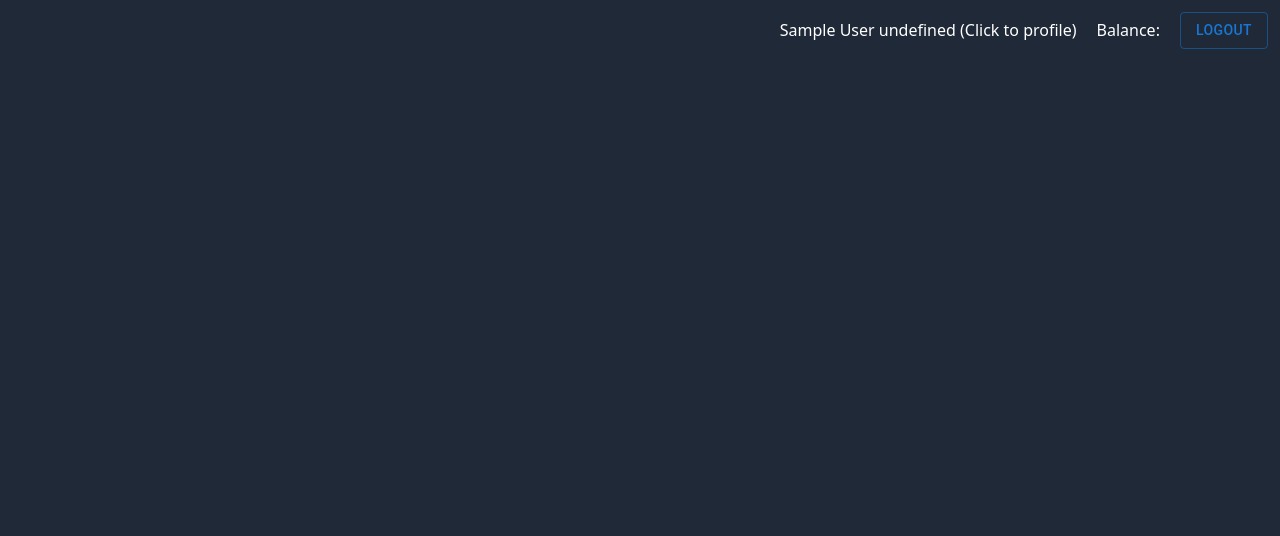
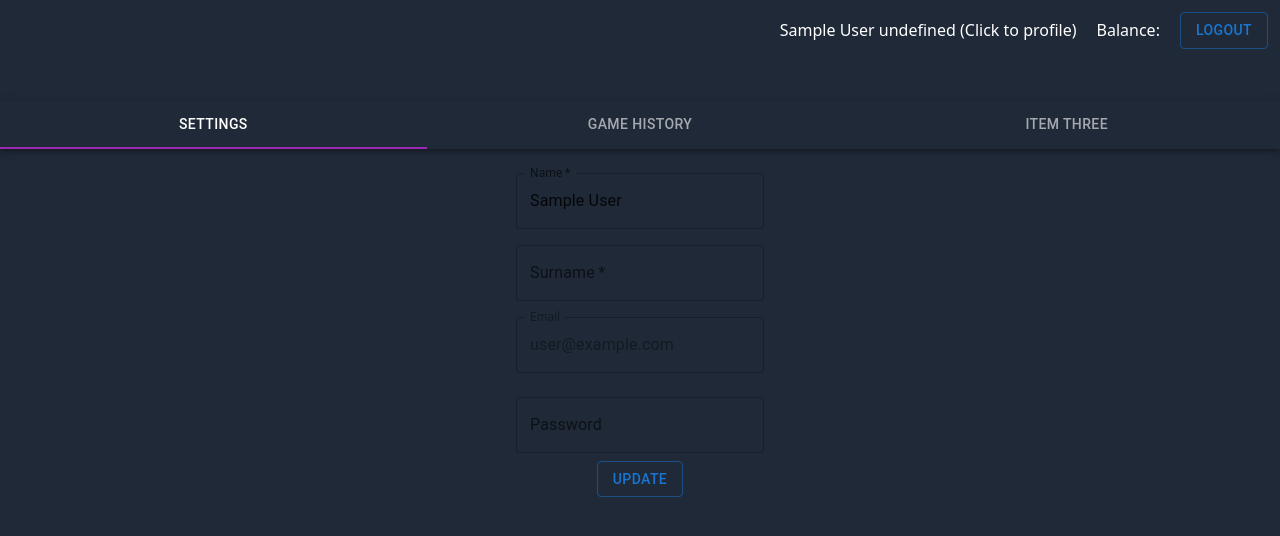
Before and after one commit to beatkey/gamble-client, a Next.js app: page /profile in a window 1280 px wide. Shown: the top 536 px of the page. Built offline with nearby package versions, Linux system fonts and the light colour scheme; no server answers; sample sign-in values are in the browser's storage.

Commit message:
Done: profile settings

```diff
--- /dev/null
+++ b/src/components/Profile/GameHistory.js
@@ -0,0 +1,5 @@
+export default function GameHistory(){
+    return (
+        "game history"
+    )
+}
--- /dev/null
+++ b/src/components/Profile/Settings.js
@@ -0,0 +1,102 @@
+import {useSession} from "next-auth/react";
+import {Button, TextField} from "@mui/material";
+import {toast} from "react-toastify";
+import {useState} from "react";
+
+export default function Settings(){
+    const session = useSession()
+    const user = session.data.user
+    const [name, setName] = useState(user.name)
+    const [surname, setSurname] = useState(user.surname)
+    const [email, setEmail] = useState(user.email)
+    const [password, setPassword] = useState("")
+
+    const submitHandle = async (e) => {
+        e.preventDefault();
+
+        try {
+            const res = await fetch("http://localhost:3001/auth/update-information", {
+                method: "POST",
+                headers: {
+                    'Content-Type': 'application/json',
+                    'x-access-token': user.accessToken
+                },
+                body: JSON.stringify({
+                    name,
+                    surname,
+                    email,
+                    password
+                })
+            })
+            const result = await res.json()
+            if (res.status === 200){
+                toast("Update success", {
+                    type: "success",
+                    position: "top-right",
+                    autoClose: 2000,
+                });
+            }else{
+                toast(result.error, {
+                    type: "error",
+                    position: "top-right",
+                });
+            }
+        }catch (e){
+            console.error(e)
+            toast("Server Error", {
+                type: "error",
+                position: "top-right",
+            });
+        }
+    }
+
+    return (
+        <div>
+            <form className="flex flex-col items-center" onSubmit={submitHandle}>
+                <div className="mb-4">
+                    <TextField
+                        required
+                        type="text"
+                        label="Name"
+                        name="name"
+                        value={name}
+                        onChange={(e) => setName(e.target.value)}
+                    />
+                </div>
+                <div className="mb-4">
+                    <TextField
+                        required
+                        type="text"
+                        label="Surname"
+                        name="surname"
+                        value={surname}
+                        onChange={(e) => setSurname(e.target.value)}
+                    />
+                </div>
+                <div className="mb-4">
+                    <TextField
+                        disabled={true}
+                        type="email"
+                        label="Email"
+                        name="email"
+                        value={email}
+                        onChange={(e) => setEmail(e.target.value)}
+                    />
+                </div>
+                <div className="mt-2">
+                    <TextField
+                        label="Password"
+                        type="password"
+                        name="password"
+                        value={password}
+                        minRows={6}
+                        onChange={(e) => setPassword(e.target.value)}
+                    />
+                </div>
+                <div className="mt-2">
+                    <Button type="submit" className="w-full" variant="outlined">Update</Button>
+                </div>
+            </form>
+        </div>
+    )
+}
--- a/src/pages/profile.js
+++ /dev/null
@@ -1,33 +0,0 @@
-import {getSession} from "next-auth/react";
-import Header from "@/components/Global/Header";
-import Head from "next/head";
-
-export default function Profile() {
-   return <>
-      <Head>
-         <title>Profile</title>
-         <meta name="description" content="Generated by create next app"/>
-         <meta name="viewport" content="width=device-width, initial-scale=1"/>
-         <link rel="icon" href="/favicon.ico"/>
-      </Head>
-      <main>
-         <Header/>
-         <div>
-
-         </div>
-      </main>
-   </>
-}
-
-export async function getServerSideProps(ctx) {
-   const session = await getSession(ctx)
-   if (!session){
-      ctx.res.writeHead(302, { Location: '/login' });
-      ctx.res.end();
-   }
-   return {
-      props: {
-         session
-      }
-   }
-}
--- /dev/null
+++ b/src/pages/profile/index.js
@@ -0,0 +1,104 @@
+import {getSession} from "next-auth/react";
+import Header from "@/components/Global/Header";
+import Head from "next/head";
+import * as React from 'react';
+import { useTheme } from '@mui/material/styles';
+import AppBar from '@mui/material/AppBar';
+import Tabs from '@mui/material/Tabs';
+import Tab from '@mui/material/Tab';
+import Box from '@mui/material/Box';
+import Settings from "@/components/Profile/Settings";
+import GameHistory from "@/components/Profile/GameHistory";
+
+function TabPanel(props) {
+    const { children, value, index, ...other } = props;
+
+    return (
+        <div
+            role="tabpanel"
+            hidden={value !== index}
+            id={`full-width-tabpanel-${index}`}
+            aria-labelledby={`full-width-tab-${index}`}
+            {...other}
+        >
+            {value === index && (
+                <Box sx={{ p: 3 }}>
+                    {children}
+                </Box>
+            )}
+        </div>
+    );
+}
+
+function a11yProps(index) {
+    return {
+        id: `full-width-tab-${index}`,
+        'aria-controls': `full-width-tabpanel-${index}`,
+    };
+}
+
+export default function Profile() {
+    const theme = useTheme();
+    const [value, setValue] = React.useState(0);
+
+    const handleChange = (event, newValue) => {
+        setValue(newValue);
+    };
+
+    const handleChangeIndex = (index) => {
+        setValue(index);
+    };
+
+    return <>
+        <Head>
+            <title>Profile</title>
+            <meta name="description" content="Generated by create next app"/>
+            <meta name="viewport" content="width=device-width, initial-scale=1"/>
+            <link rel="icon" href="/favicon.ico"/>
+        </Head>
+        <main>
+            <Header/>
+            <div className="container mx-auto mt-10">
+                <Box>
+                    <AppBar sx={{backgroundColor: "transparent"}} position="static">
+                        <Tabs
+                            value={value}
+                            onChange={handleChange}
+                            indicatorColor="secondary"
+                            textColor="inherit"
+                            variant="fullWidth"
+                            aria-label="full width tabs example"
+                            sx={{backgroundColor: "transparent"}}
+                        >
+                            <Tab label="Settings" {...a11yProps(0)} />
+                            <Tab label="Game History" {...a11yProps(1)} />
+                            <Tab label="Item Three" {...a11yProps(2)} />
+                        </Tabs>
+                    </AppBar>
+                    <TabPanel value={value} index={0} dir={theme.direction}>
+                        <Settings/>
+                    </TabPanel>
+                    <TabPanel value={value} index={1} dir={theme.direction}>
+                        <GameHistory/>
+                    </TabPanel>
+                    <TabPanel value={value} index={2} dir={theme.direction}>
+                        Item Three
+                    </TabPanel>
+                </Box>
+            </div>
+        </main>
+    </>
+}
+
+export async function getServerSideProps(ctx) {
+    const session = await getSession(ctx)
+    if (!session) {
+        ctx.res.writeHead(302, {Location: '/login'});
+        ctx.res.end();
+    }
+    return {
+        props: {
+            session
+        }
+    }
+}
--- a/src/pages/register.js
+++ b/src/pages/register.js
@@ -15,7 +15,6 @@ export default function Register() {
 
    const submitHandle = async (e) => {
       e.preventDefault();
-      console.log(name, surname, email, password)
 
       try {
          const res = await fetch("http://localhost:3001/auth/register", {
```
Also changed, not shown: src/pages/_profile.js (added).
